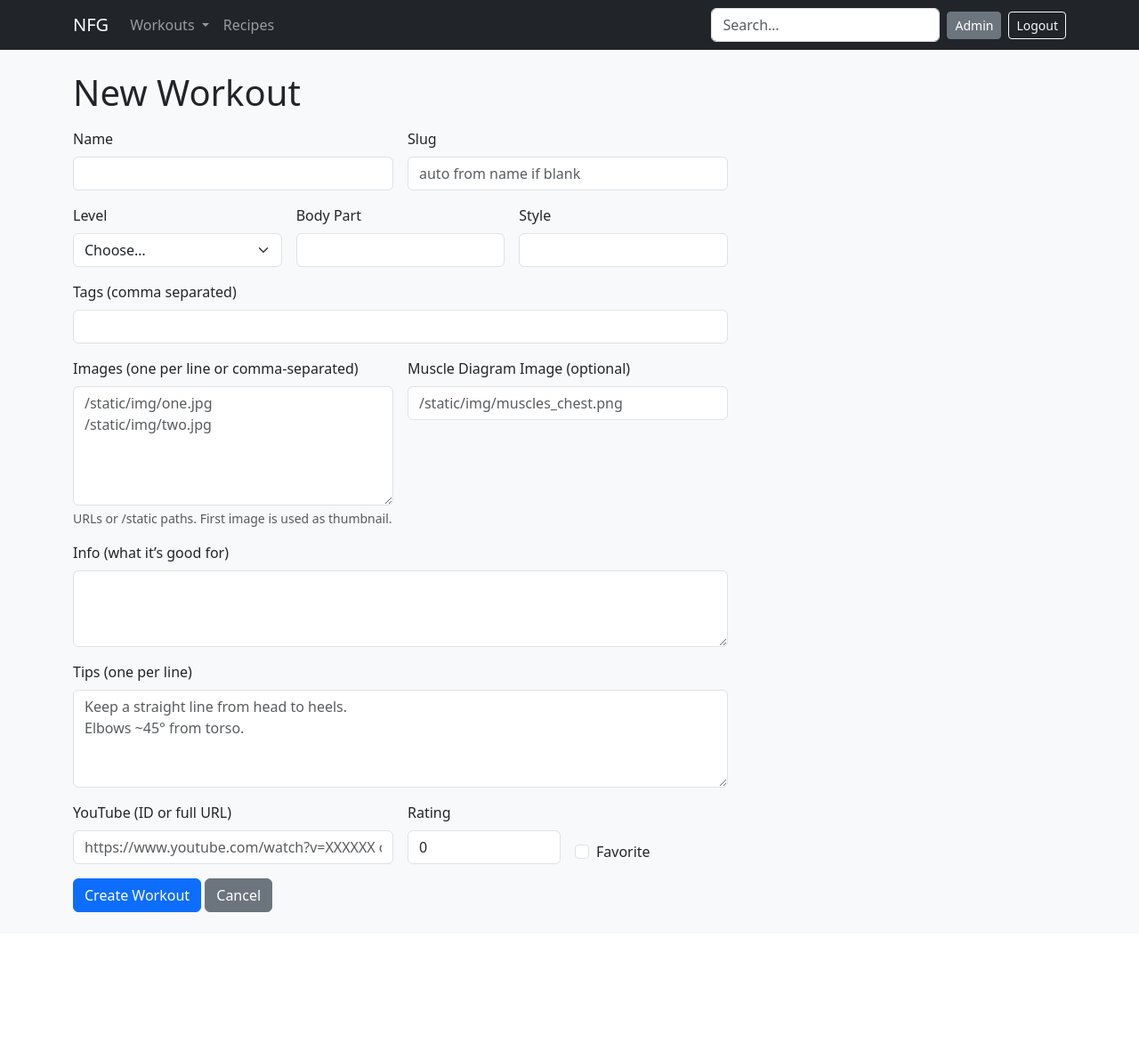
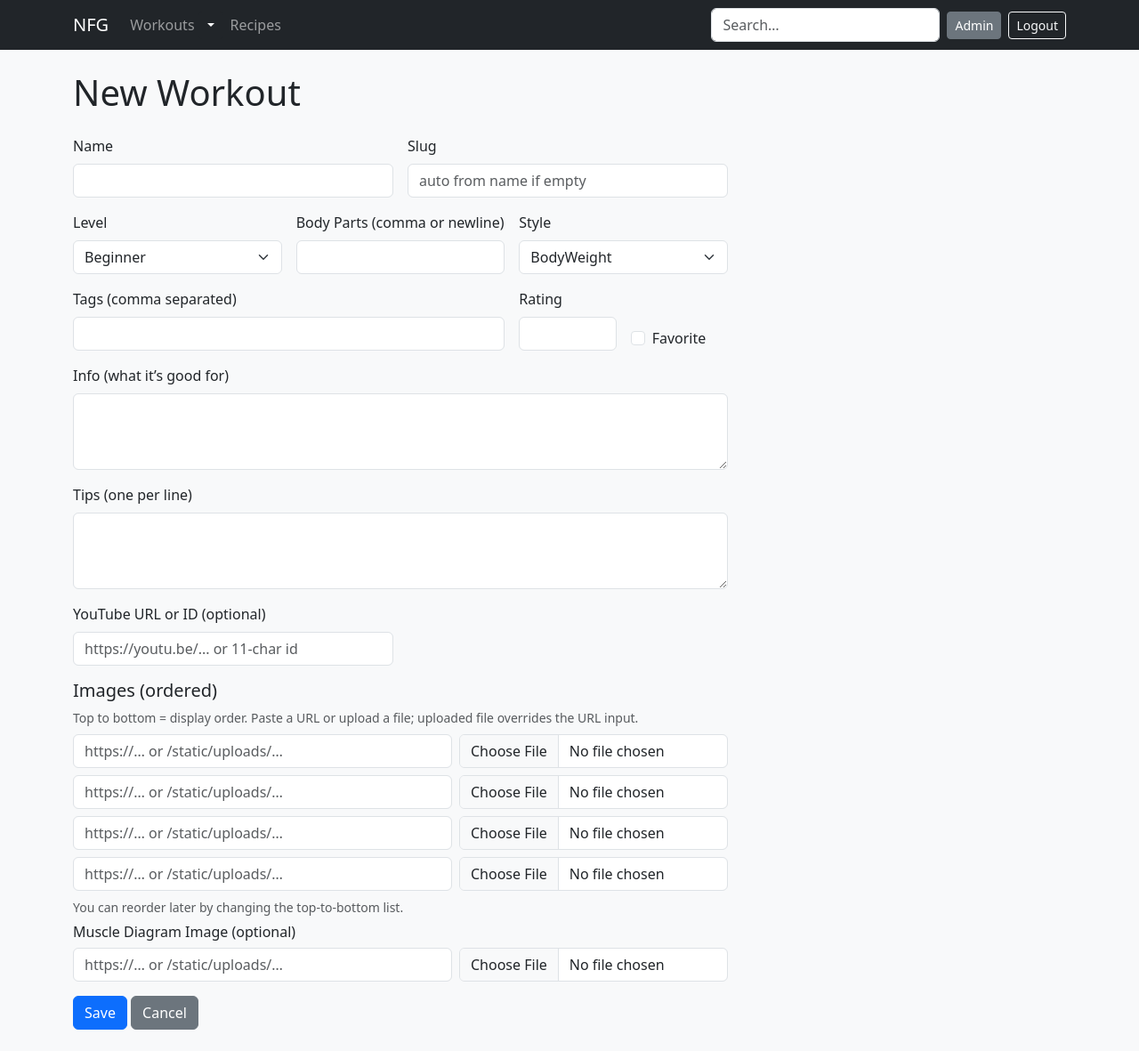
Before and after one commit to natyfbg/NFG, a Flask app: page /admin/workouts/new in a window 1280 px wide. Shown: the whole page at 89% size. Before the commit the page ends 1025 px from the top, so only its background shows below. Run offline with Flask 3, Linux system fonts and the light colour scheme; the visitor is signed in with stand-in values (Sample User, id 1).

Commit message:
Image upload updated

```diff
--- a/backend/app.py
+++ b/backend/app.py
@@ -3,13 +3,14 @@ from pymongo import MongoClient, ASCENDING
 from bson.regex import Regex
 from bson.objectid import ObjectId
 from dotenv import load_dotenv
-import os, re, datetime
+import os, re, datetime, uuid
 
 from flask_login import (
     LoginManager, UserMixin, login_user, logout_user,
     login_required, current_user
 )
 from werkzeug.security import check_password_hash
+from werkzeug.utils import secure_filename
 
 # -----------------------------------------------------------------------------
 # Config / DB
@@ -89,6 +90,68 @@ def _extract_youtube_id(val: str | None):
         return None
     m = _YT_PAT.search(val.strip())
     return m.group(1) if m else val.strip()
+
+# -----------------------------------------------------------------------------
+# Uploads
+# -----------------------------------------------------------------------------
+ALLOWED_IMAGE_EXTS = {"png", "jpg", "jpeg", "gif", "webp"}
+app.config["MAX_CONTENT_LENGTH"] = 10 * 1024 * 1024  # 10MB per request
+UPLOAD_BASE = os.getenv("UPLOAD_FOLDER", "static/uploads")
+
+def _allowed_image(filename: str) -> bool:
+    return "." in filename and filename.rsplit(".", 1)[1].lower() in ALLOWED_IMAGE_EXTS
+
+def _save_one_file(file_storage) -> str | None:
+    """Save a single uploaded file and return its web path (/static/uploads/yyyymmdd/uuid.ext)."""
+    if not file_storage or not getattr(file_storage, "filename", ""):
+        return None
+    if not _allowed_image(file_storage.filename):
+        return None
+    ext = file_storage.filename.rsplit(".", 1)[1].lower()
+    day = datetime.datetime.utcnow().strftime("%Y%m%d")
+    folder_abs = os.path.join(app.root_path, UPLOAD_BASE, day)
+    os.makedirs(folder_abs, exist_ok=True)
+    fname = f"{uuid.uuid4().hex}.{ext}"
+    abs_path = os.path.join(folder_abs, secure_filename(fname))
+    file_storage.save(abs_path)
+    return "/" + "/".join([UPLOAD_BASE, day, fname]).replace("\\", "/")
+
+def _collect_ordered_images_from_form(req) -> list[str]:
+    """
+    Read ordered slots. Supports BOTH naming patterns:
+      - img1_url/img1_file, img2_url/img2_file, ...
+      - image_url_1/image_file_1, image_url_2/image_file_2, ...
+    Order = slot order. Empty slots are skipped.
+    """
+    ordered = []
+    # allow up to 8; the template currently shows 4
+    for i in range(1, 9):
+        # files first (file overrides URL)
+        up = req.files.get(f"img{i}_file") or req.files.get(f"image_file_{i}")
+        if up and getattr(up, "filename", ""):
+            saved = _save_one_file(up)
+            if saved:
+                ordered.append(saved)
+                continue
+        # then URLs
+        url = (req.form.get(f"img{i}_url") or req.form.get(f"image_url_{i}") or "").strip()
+        if url:
+            ordered.append(url)
+    # compatibility: if none found, accept legacy textarea "images"
+    if not ordered:
+        legacy = _split_list(req.form.get("images", ""))
+        ordered = legacy
+    return ordered
+
+def _collect_muscle_image_from_form(req) -> str | None:
+    """Allow setting muscle image via URL or file upload (file wins if present)."""
+    up = req.files.get("muscle_image_file")
+    if up and getattr(up, "filename", ""):
+        saved = _save_one_file(up)
+        if saved:
+            return saved
+    url = (req.form.get("muscle_image_url") or req.form.get("muscle_image") or "").strip()
+    return url or None
 
 # -----------------------------------------------------------------------------
 # Indexes (safe to call repeatedly)
@@ -318,8 +381,8 @@ def admin_workout_new():
         body_part  = body_parts[0] if body_parts else (request.form.get("body_part","").strip() or "")
 
         tags = _split_list(request.form.get("tags",""))
-        images = _split_list(request.form.get("images",""))
-        muscle_image = (request.form.get("muscle_image") or "").strip() or None
+        images = _collect_ordered_images_from_form(request)
+        muscle_image = _collect_muscle_image_from_form(request)
         info = (request.form.get("info") or "").strip() or None
         tips = _split_list(request.form.get("tips",""))
         youtube_id = _extract_youtube_id(request.form.get("youtube_id"))
@@ -381,8 +444,8 @@ def admin_workout_edit(id):
         body_part  = body_parts[0] if body_parts else (request.form.get("body_part","").strip() or "")
 
         tags = _split_list(request.form.get("tags",""))
-        images = _split_list(request.form.get("images",""))
-        muscle_image = (request.form.get("muscle_image") or "").strip() or None
+        images = _collect_ordered_images_from_form(request)
+        muscle_image = _collect_muscle_image_from_form(request)
         info = (request.form.get("info") or "").strip() or None
         tips = _split_list(request.form.get("tips",""))
         youtube_id = _extract_youtube_id(request.form.get("youtube_id"))
@@ -416,9 +479,10 @@ def admin_workout_edit(id):
 
     # GET populate form
     data = dict(w)
-    data["tags"]   = ", ".join(data.get("tags", []))
-    data["images"] = "\n".join(data.get("images", []))
-    data["tips"]   = "\n".join(data.get("tips", []))
+    data["tags"] = ", ".join(data.get("tags", []))
+    data["tips"] = "\n".join(data.get("tips", []))
+    # Provide list for the new form’s image rows
+    data["images_list"] = w.get("images", []) or []
     if isinstance(data.get("body_parts"), list):
         data["body_parts"] = ", ".join(data["body_parts"])
     else:
--- a/backend/templates/admin_workout_form.html
+++ b/backend/templates/admin_workout_form.html
@@ -1,85 +1,113 @@
 {% extends "base.html" %}
-{% block title %}{{ 'Edit Workout' if edit else 'New Workout' }} – Admin – NFG{% endblock %}
+{% set is_edit = edit|default(False) %}
+{% block title %}{{ 'Edit' if is_edit else 'New' }} Workout – NFG{% endblock %}
 
 {% block content %}
-<h1 class="mb-3">{{ 'Edit Workout' if edit else 'New Workout' }}</h1>
+<h1 class="mb-4">{{ 'Edit' if is_edit else 'New' }} Workout</h1>
 
-<form method="post" class="row g-3">
+<form method="post" enctype="multipart/form-data" class="row g-3">
+
   <div class="col-md-6">
     <label class="form-label">Name</label>
     <input class="form-control" name="name" value="{{ data.get('name','') }}" required>
   </div>
+
   <div class="col-md-6">
     <label class="form-label">Slug</label>
-    <input class="form-control" name="slug" value="{{ data.get('slug','') }}" placeholder="auto from name if blank">
+    <input class="form-control" name="slug" value="{{ data.get('slug','') }}" placeholder="auto from name if empty">
   </div>
 
   <div class="col-md-4">
     <label class="form-label">Level</label>
-    <select class="form-select" name="level" required>
-      <option value="">Choose…</option>
+    <select class="form-select" name="level">
       {% for lv in levels %}
         <option value="{{ lv }}" {{ 'selected' if data.get('level')==lv else '' }}>{{ lv }}</option>
       {% endfor %}
     </select>
   </div>
+
   <div class="col-md-4">
-    <label class="form-label">Body Part</label>
-    <input list="parts" class="form-control" name="body_part" value="{{ data.get('body_part','') }}" required>
-    <datalist id="parts">
-      {% for p in parts %}<option value="{{ p }}">{% endfor %}
-    </datalist>
+    <label class="form-label">Body Parts (comma or newline)</label>
+    <input class="form-control" name="body_parts" value="{{ data.get('body_parts','') }}">
   </div>
+
   <div class="col-md-4">
     <label class="form-label">Style</label>
-    <input list="styles" class="form-control" name="style" value="{{ data.get('style','') }}" required>
-    <datalist id="styles">
-      {% for s in styles %}<option value="{{ s }}">{% endfor %}
-    </datalist>
+    <select class="form-select" name="style">
+      {% for st in styles %}
+        <option value="{{ st }}" {{ 'selected' if data.get('style')==st else '' }}>{{ st }}</option>
+      {% endfor %}
+    </select>
   </div>
 
-  <div class="col-md-12">
+  <div class="col-md-8">
     <label class="form-label">Tags (comma separated)</label>
     <input class="form-control" name="tags" value="{{ data.get('tags','') }}">
   </div>
 
-  <div class="col-md-6">
-    <label class="form-label">Images (one per line or comma-separated)</label>
-    <textarea class="form-control" name="images" rows="5" placeholder="/static/img/one.jpg&#10;/static/img/two.jpg">{{ data.get('images','') }}</textarea>
-    <div class="form-text">URLs or /static paths. First image is used as thumbnail.</div>
-  </div>
-  <div class="col-md-6">
-    <label class="form-label">Muscle Diagram Image (optional)</label>
-    <input class="form-control" name="muscle_image" value="{{ data.get('muscle_image','') }}" placeholder="/static/img/muscles_chest.png">
+  <div class="col-md-2">
+    <label class="form-label">Rating</label>
+    <input class="form-control" type="number" step="0.1" min="0" max="5" name="rating" value="{{ data.get('rating','') }}">
   </div>
 
-  <div class="col-md-12">
-    <label class="form-label">Info (what it’s good for)</label>
-    <textarea class="form-control" name="info" rows="3">{{ data.get('info','') }}</textarea>
-  </div>
-  <div class="col-md-12">
-    <label class="form-label">Tips (one per line)</label>
-    <textarea class="form-control" name="tips" rows="4" placeholder="Keep a straight line from head to heels.&#10;Elbows ~45° from torso.">{{ data.get('tips','') }}</textarea>
-  </div>
-
-  <div class="col-md-6">
-    <label class="form-label">YouTube (ID or full URL)</label>
-    <input class="form-control" name="youtube_id" value="{{ data.get('youtube_id','') }}" placeholder="https://www.youtube.com/watch?v=XXXXXX or XXXXXXX">
-  </div>
-  <div class="col-md-3">
-    <label class="form-label">Rating</label>
-    <input class="form-control" name="rating" type="number" min="0" max="5" step="0.1" value="{{ data.get('rating', 0) }}">
-  </div>
-  <div class="col-md-3 d-flex align-items-end">
+  <div class="col-md-2 d-flex align-items-end">
     <div class="form-check">
-      <input class="form-check-input" type="checkbox" name="is_favorite" id="fav" {{ 'checked' if data.get('is_favorite') else '' }}>
+      <input class="form-check-input" type="checkbox" id="fav" name="is_favorite" {{ 'checked' if data.get('is_favorite') else '' }}>
       <label class="form-check-label" for="fav">Favorite</label>
     </div>
   </div>
 
   <div class="col-12">
-    <button class="btn btn-primary">{{ 'Save Changes' if edit else 'Create Workout' }}</button>
+    <label class="form-label">Info (what it’s good for)</label>
+    <textarea class="form-control" rows="3" name="info">{{ data.get('info','') }}</textarea>
+  </div>
+
+  <div class="col-12">
+    <label class="form-label">Tips (one per line)</label>
+    <textarea class="form-control" rows="3" name="tips">{{ data.get('tips','') }}</textarea>
+  </div>
+
+  <div class="col-md-6">
+    <label class="form-label">YouTube URL or ID (optional)</label>
+    <input class="form-control" name="youtube_id" value="{{ data.get('youtube_id','') }}" placeholder="https://youtu.be/... or 11-char id">
+  </div>
+
+  <div class="col-12 mt-3">
+    <h5>Images (ordered)</h5>
+    <p class="text-muted small mb-2">Top to bottom = display order. Paste a URL or upload a file; uploaded file overrides the URL input.</p>
+
+    {% for i in range(1,5) %}
+      <div class="row g-2 align-items-center mb-2">
+        <div class="col-md-7">
+          <input class="form-control" name="image_url_{{ i }}"
+                 value="{{ (data.get('images', '').split('\n')[i-1] if data.get('images') else (data.get('images_list', [])[i-1] if data.get('images_list') and data.get('images_list')|length >= i else '')) }}"
+                 placeholder="https://… or /static/uploads/…">
+        </div>
+        <div class="col-md-5">
+          <input class="form-control" type="file" name="image_file_{{ i }}" accept="image/*">
+        </div>
+      </div>
+    {% endfor %}
+
+    <div class="form-text">You can reorder later by changing the top-to-bottom list.</div>
+  </div>
+
+  <div class="col-12 mt-2">
+    <h6>Muscle Diagram Image (optional)</h6>
+    <div class="row g-2 align-items-center">
+      <div class="col-md-7">
+        <input class="form-control" name="muscle_image_url" value="{{ data.get('muscle_image','') }}" placeholder="https://… or /static/uploads/…">
+      </div>
+      <div class="col-md-5">
+        <input class="form-control" type="file" name="muscle_image_file" accept="image/*">
+      </div>
+    </div>
+  </div>
+
+  <div class="col-12 mt-3">
+    <button class="btn btn-primary">Save</button>
     <a class="btn btn-secondary" href="{{ url_for('admin_index') }}">Cancel</a>
   </div>
+
 </form>
 {% endblock %}
--- a/backend/templates/base.html
+++ b/backend/templates/base.html
@@ -19,43 +19,32 @@
         {% set ep = request.endpoint or '' %}
         <div class="collapse navbar-collapse" id="navMain">
           <ul class="navbar-nav me-auto mb-2 mb-lg-0">
-            <!-- Workouts dropdown -->
-            {% set workouts_active = 'active' if ep.startswith('workouts') else '' %}
-            <li class="nav-item dropdown">
-              <a class="nav-link dropdown-toggle {{ workouts_active }}" href="{{ url_for('workouts') }}"
-                 id="workoutsDropdown" role="button" data-bs-toggle="dropdown" aria-expanded="false">
-                Workouts
-              </a>
-              <ul class="dropdown-menu" aria-labelledby="workoutsDropdown">
-                <li>
-                  <a class="dropdown-item {{ 'active' if ep=='workouts' else '' }}"
-                     href="{{ url_for('workouts') }}">Landing</a>
-                </li>
-                <li>
-                  <a class="dropdown-item {{ 'active' if ep=='workouts_browse' else '' }}"
-                     href="{{ url_for('workouts_browse') }}">Browse (filters &amp; search)</a>
-                </li>
-                <li>
-                  <a class="dropdown-item {{ 'active' if ep=='workouts_all' else '' }}"
-                     href="{{ url_for('workouts_all') }}">All Workouts (A–Z)</a>
-                </li>
-                <li><hr class="dropdown-divider"></li>
-                <li>
-                  <a class="dropdown-item {{ 'active' if ep=='styles_index' else '' }}"
-                     href="{{ url_for('styles_index') }}">All Styles</a>
-                </li>
-                <li>
-                  <a class="dropdown-item {{ 'active' if ep=='body_parts_index' else '' }}"
-                     href="{{ url_for('body_parts_index') }}">All Body Parts</a>
-                </li>
-              </ul>
-            </li>
+              <!-- Workouts: link + split dropdown -->
+              <li class="nav-item dropdown d-flex align-items-center">
+                <!-- Main label goes straight to landing -->
+                <a class="nav-link" href="{{ url_for('workouts') }}">Workouts</a>
 
-            <li class="nav-item">
-              <a class="nav-link {{ 'active' if ep=='recipes' else '' }}"
-                 href="{{ url_for('recipes') }}">Recipes</a>
-            </li>
-          </ul>
+                <!-- Split caret opens the menu -->
+                <button class="btn btn-sm btn-dark dropdown-toggle dropdown-toggle-split"
+                        data-bs-toggle="dropdown" aria-expanded="false"
+                        style="margin-left:-0.25rem;">
+                  <span class="visually-hidden">Toggle dropdown</span>
+                </button>
+
+                <ul class="dropdown-menu">
+                  <!-- Removed 'Landing' here on purpose -->
+                  <li><a class="dropdown-item" href="{{ url_for('workouts_browse') }}">Browse (filters &amp; search)</a></li>
+                  <li><a class="dropdown-item" href="{{ url_for('workouts_all') }}">All Workouts (A–Z)</a></li>
+                  <li><hr class="dropdown-divider"></li>
+                  <li><a class="dropdown-item" href="{{ url_for('styles_index') }}">All Styles</a></li>
+                  <li><a class="dropdown-item" href="{{ url_for('body_parts_index') }}">All Body Parts</a></li>
+                </ul>
+              </li>
+
+              <!-- Recipes (unchanged) -->
+              <li class="nav-item"><a class="nav-link" href="{{ url_for('recipes') }}">Recipes</a></li>
+            </ul>
+
 
           <!-- Search -->
           <form class="d-flex me-2" action="{{ url_for('search') }}" method="get" role="search">
--- a/backend/templates/workouts.html
+++ b/backend/templates/workouts.html
@@ -72,7 +72,7 @@
     <div class="card h-100">
       <div class="card-header d-flex justify-content-between align-items-center">
         <span>All Workouts (A–Z)</span>
-        <!-- "View All" goes to Browse -->
+        <!-- Header goes to Browse (filters & search) -->
         <a class="small" href="{{ url_for('workouts_browse') }}">View All</a>
       </div>
       <ul class="list-group list-group-flush">
@@ -83,7 +83,7 @@
         {% endfor %}
       </ul>
       <div class="card-footer text-end">
-        <!-- "Browse All" goes to alphabetical index -->
+        <!-- Footer goes to alphabetical index -->
         <a class="btn btn-sm btn-outline-secondary" href="{{ url_for('workouts_all') }}">Browse All</a>
       </div>
     </div>
```
Also changed, not shown: backend/templates/all_workouts_index.html (+19 -18 lines), backend/templates/browse_workouts.html (+36 -13 lines).
